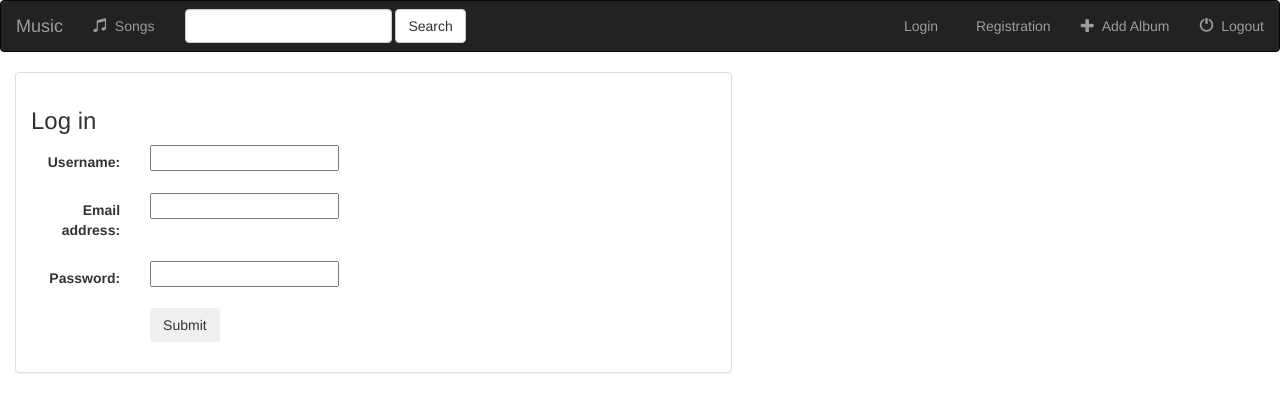
After one commit to Andriy-sth/Music-django_1.9, a Django app: page /music/login/ in a window 1280 px wide. The commit adds this page. Shown: the top 412 px of the page. Run offline with Django 3.2, Linux system fonts and the light colour scheme; some libraries are stand-ins or nearby versions.

Commit message:
start add log in

```diff
--- a/music/templates/music/base.html
+++ b/music/templates/music/base.html
@@ -47,6 +47,11 @@
 
             <ul class="nav navbar-nav navbar-right">
                 <li class="">
+                    <a href="{% url 'music:login' %}">
+                        <span class="" aria-hidden="true"></span>&nbsp; Login
+                    </a>
+                </li>
+                <li class="">
                     <a href="{% url 'music:register' %}">
                         <span class="" aria-hidden="true"></span>&nbsp; Registration
                     </a>
--- /dev/null
+++ b/music/templates/music/login.html
@@ -0,0 +1,31 @@
+{% extends 'music/base.html' %}
+{% block title %} log in {% endblock %}
+
+
+{% block body %}
+    <div class="container-fluid">
+
+        <div class="row">
+
+            <div class="col-sm-12 col-md-7">
+                <div class="panel panel-default">
+                    <div class="panel-body">
+                        <h3>Log in</h3>
+                        <form class="form-horizontal" action="" method="post" enctype="multipart/form-data">
+                            {% csrf_token %}
+                            {% include 'music/form-template.html' %}
+                            <div class="form-group">
+                                <div class="col-sm-offset-2 col-sm-10">
+                                    <button type="submit" class="btn btn success">Submit</button>
+
+                                </div>
+                            </div>
+
+                        </form>
+
+                    </div>
+                </div>
+            </div>
+        </div>
+    </div>
+{% endblock %}
--- a/music/urls.py
+++ b/music/urls.py
@@ -9,6 +9,9 @@ urlpatterns = [
 
     url(r'^register/$', views.UserFormView.as_view(), name='register'),
 
+    #login form
+    url(r'^login/$', views.UserLogin.as_view(), name='login'),
+
     # /music/album_id/
     url(r'^(?P<pk>[0-9]+)/$', views.DetailView.as_view(), name='detail'),
     # /music/album/add/
--- a/music/views.py
+++ b/music/views.py
@@ -6,6 +6,7 @@ from django.contrib.auth import authenticate, login
 from .models import Album
 from django.views.generic import View
 from .forms import UserForm
+from django.contrib.auth.models import User
 
 
 class IndexView(generic.ListView):
@@ -57,7 +58,7 @@ class UserFormView(View):
             user.set_password(password)
             user.save()
 
-            # returs User object
+            # return User object
             user = authenticate(username=username, password=password)
 
             if user is not None:
@@ -66,3 +67,17 @@ class UserFormView(View):
                     return redirect('music:index')
 
         return render(request, self.template_name, {'form': form})
+
+
+# login form
+class UserLogin(View):
+    form_class = UserForm
+    template_name = 'music/login.html'
+
+    def get(self, request):
+        form = self.form_class(None)
+        return render(request, self.template_name, {'form': form})
+
+    def post(self, request):
+        form = self.form_class(request.POST)
+        return render(request, self.template_name, {'form': form})
```
